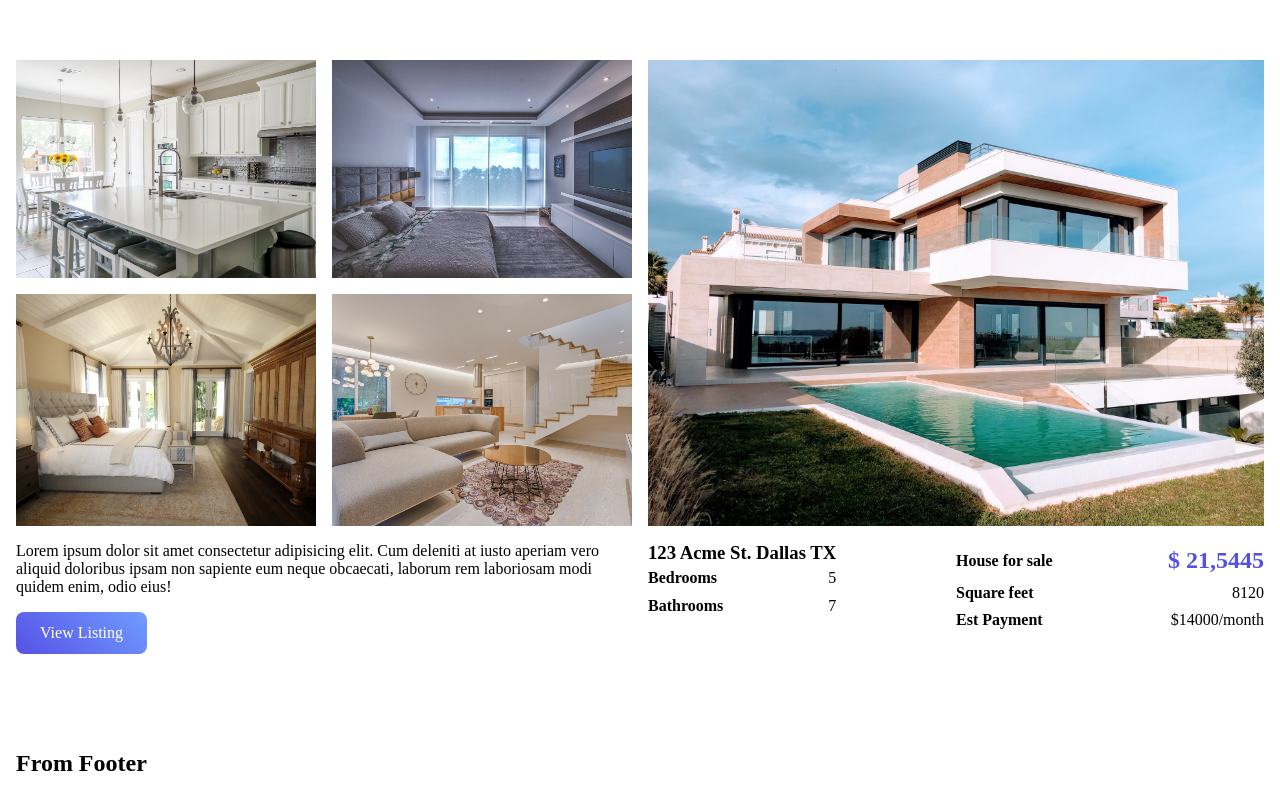
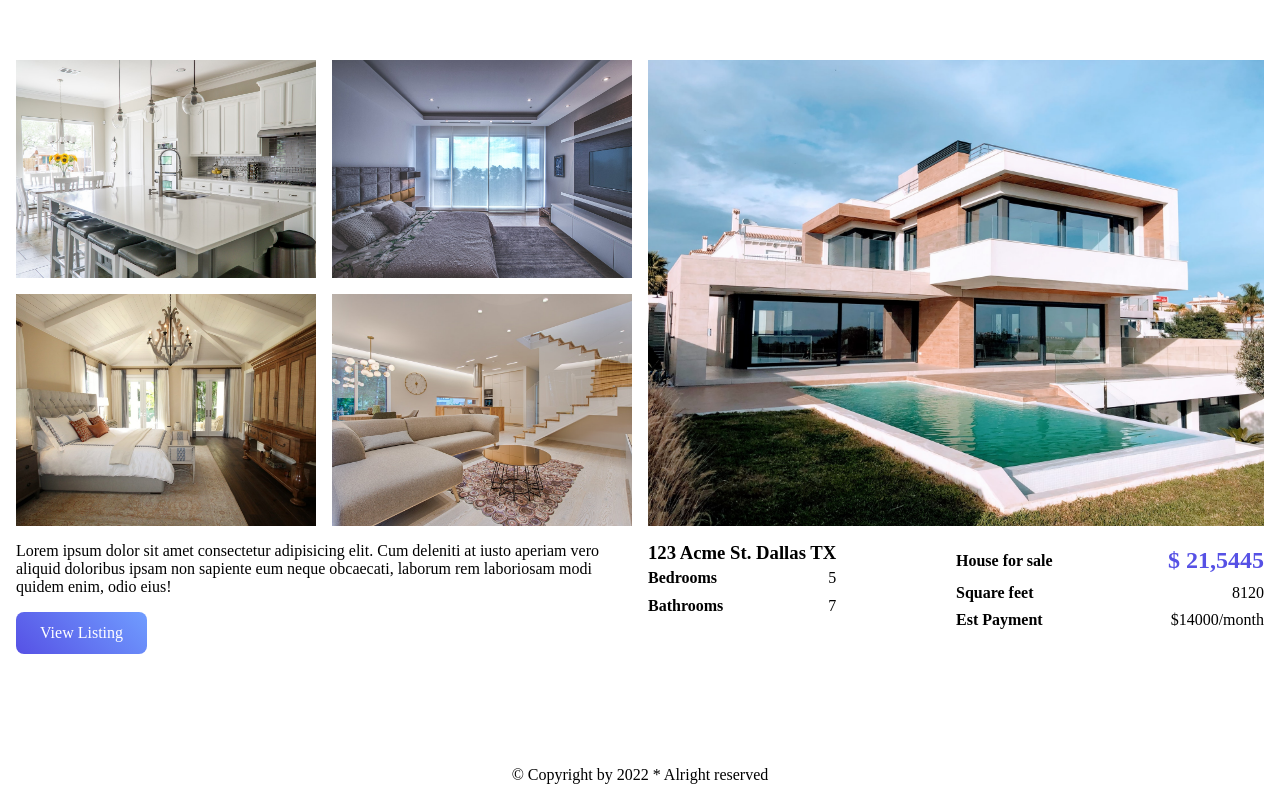
Before and after one commit to Ashik-Mahmud/react-real-state-app, a React (Create React App) app: page / in a window 1280 px wide. Shown: the part 1983-2783 px from the top of the page. Before the commit the page ends 2760 px from the top, so only its background shows below. Built offline with nearby package versions, Linux system fonts and the light colour scheme.

Commit message:
Added simple footer

```diff
--- a/src/App.css
+++ b/src/App.css
@@ -54,3 +54,6 @@ img {
   align-items: center;
   justify-content: center;
 }
+.p-2 {
+  padding: 1rem;
+}
--- a/src/components/Footer/Footer.jsx
+++ b/src/components/Footer/Footer.jsx
@@ -5,7 +5,9 @@ const Footer = () => {
     <>
       <footer id="footer">
         <div className="container footer">
-          <h2>From Footer</h2>
+          <p className="center-text p-2">
+            &copy; Copyright by 2022 * Alright reserved{" "}
+          </p>
         </div>
       </footer>
     </>
```
